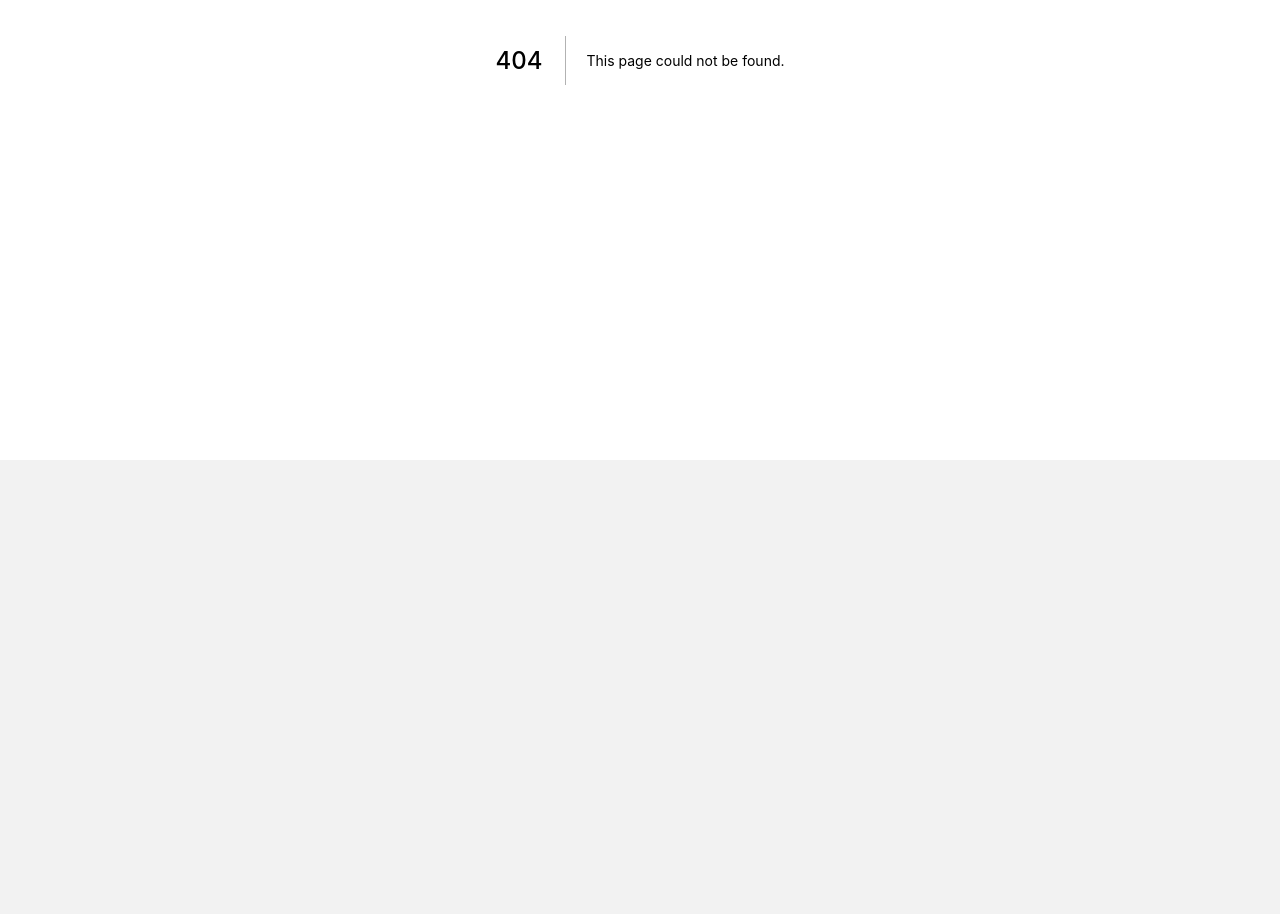
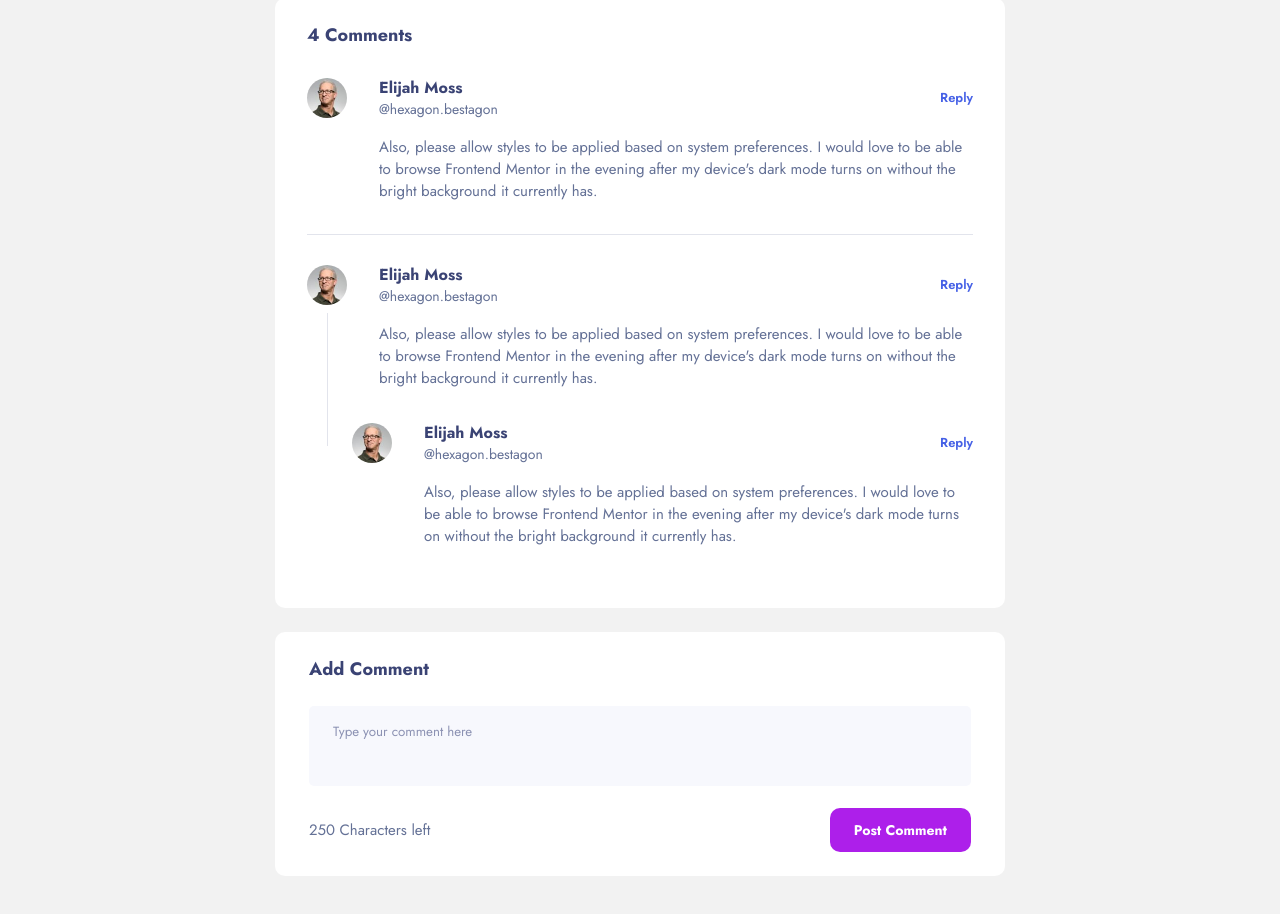
Before and after one commit to leoikeh99/product-feedback-frontend, a Next.js app: page /feedback/1 in a window 1280 px wide. Before the commit this address had no page. Shown: the part 340-1254 px from the top of the page. Before the commit the page ends 800 px from the top, so only its background shows below. Built offline with nearby package versions, Linux system fonts and the light colour scheme.

Commit message:
first commit

```diff
--- /dev/null
+++ b/components/comment/AddComment.js
@@ -0,0 +1,41 @@
+import React from "react";
+import styled from "styled-components";
+import * as F from "../../styles/FeedbackDetailStyles";
+import * as W from "../../styles/widgets";
+import * as B from "../../styles/widgets/Buttons";
+
+export default function AddComment() {
+  return (
+    <F.AddCommentWrapper>
+      <F.Header>Add Comment</F.Header>
+      <form>
+        <TextArea placeholder="Type your comment here" />
+        <W.SpaceOut>
+          <F.Text>250 Characters left</F.Text>
+          <B.Button type="button" bg="purple">
+            Post Comment
+          </B.Button>
+        </W.SpaceOut>
+      </form>
+    </F.AddCommentWrapper>
+  );
+}
+
+const TextArea = styled.textarea`
+  font-family: "Jost", sans-serif;
+  width: 100%;
+  height: 80px;
+  background: #f7f8fd;
+  border-radius: 5px;
+  padding: 16px 24px;
+  margin-top: 24px;
+  margin-bottom: 16px;
+  border: 0;
+  resize: none;
+
+  ::placeholder,
+  ::-webkit-input-placeholder {
+    font-family: "Jost", sans-serif;
+    color: #8c92b3;
+  }
+`;
--- /dev/null
+++ b/components/comment/Comment.js
@@ -0,0 +1,36 @@
+import React from "react";
+import * as F from "../../styles/FeedbackDetailStyles";
+import * as W from "../../styles/widgets";
+import * as B from "../../styles/widgets/Buttons";
+import Reply from "./Reply";
+
+export default function Comment({ reply }) {
+  return (
+    <F.Comment reply={reply}>
+      <W.SpaceOut>
+        <W.Flex gap={32}>
+          <F.Avatar
+            src="/assets/user-images/image-elijah.jpg"
+            height={40}
+            width={40}
+          />
+
+          <div>
+            <F.Name>Elijah Moss</F.Name>
+            <F.Text sm>@hexagon.bestagon</F.Text>
+          </div>
+        </W.Flex>
+        <B.ButtonLink>Reply</B.ButtonLink>
+      </W.SpaceOut>
+      <F.Desc>
+        <F.Text>
+          Also, please allow styles to be applied based on system preferences. I
+          would love to be able to browse Frontend Mentor in the evening after
+          my device's dark mode turns on without the bright background it
+          currently has.
+        </F.Text>
+      </F.Desc>
+      {reply && <Reply />}
+    </F.Comment>
+  );
+}
--- /dev/null
+++ b/components/comment/Reply.js
@@ -0,0 +1,34 @@
+import React from "react";
+import * as F from "../../styles/FeedbackDetailStyles";
+import * as W from "../../styles/widgets";
+import * as B from "../../styles/widgets/Buttons";
+
+export default function Reply() {
+  return (
+    <F.Reply>
+      <W.SpaceOut>
+        <W.Flex gap={32}>
+          <F.Avatar
+            src="/assets/user-images/image-elijah.jpg"
+            height={40}
+            width={40}
+          />
+
+          <div>
+            <F.Name>Elijah Moss</F.Name>
+            <F.Text sm>@hexagon.bestagon</F.Text>
+          </div>
+        </W.Flex>
+        <B.ButtonLink>Reply</B.ButtonLink>
+      </W.SpaceOut>
+      <F.Desc>
+        <F.Text>
+          Also, please allow styles to be applied based on system preferences. I
+          would love to be able to browse Frontend Mentor in the evening after
+          my device's dark mode turns on without the bright background it
+          currently has.
+        </F.Text>
+      </F.Desc>
+    </F.Reply>
+  );
+}
--- a/components/dropdown/SelectFeature.js
+++ b/components/dropdown/SelectFeature.js
@@ -77,7 +77,7 @@ const Item = styled.li`
   width: 100%;
   padding: 12px 24px;
   list-style: none;
-  color: ${({ active }) => (active ? "#AD1FEA" : "#647196")};
+  color: #647196;
   border-bottom: 1px solid rgba(58, 67, 116, 0.15);
   display: flex;
   align-items: center;
@@ -86,4 +86,8 @@ const Item = styled.li`
   &:last-child {
     border-radius: 0 0 10px 10px;
   }
+
+  &:hover {
+    color: #ad1fea;
+  }
 `;
--- a/components/dropdown/SelectSort.js
+++ b/components/dropdown/SelectSort.js
@@ -20,7 +20,11 @@ export default function SelectSort({ active, setActive }) {
       {show && (
         <DropDown>
           {options.map((option) => (
-            <Item onClick={() => setActive(option)}>
+            <Item
+              onClick={() => {
+                setActive(option);
+                localStorage.setItem("sort", option);
+              }}>
               {option}
               {active === option && (
                 <img src="/assets/shared/icon-check.svg" alt="" />
--- /dev/null
+++ b/pages/feedback/[id].js
@@ -0,0 +1,35 @@
+import Link from "next/link";
+import React from "react";
+import Layout from "../../components/Layout";
+import * as F from "../../styles/FeedbackDetailStyles";
+import * as W from "../../styles/widgets";
+import * as B from "../../styles/widgets/Buttons";
+import FeedbackItem from "../../components/FeedbackItem";
+import Comment from "../../components/comment/Comment";
+import AddComment from "../../components/comment/AddComment";
+
+export default function FeedbackDetail({ reply }) {
+  return (
+    <Layout title="Feedback Detail">
+      <F.Container>
+        <W.SpaceOut>
+          <Link href="/">
+            <B.Back>
+              <img src="/assets/shared/icon-arrow-left.svg" alt="" />
+              Go back
+            </B.Back>
+          </Link>
+          <B.Button bg="blue">Edit Feedback</B.Button>
+        </W.SpaceOut>
+        <W.Margin m={24} />
+        <FeedbackItem />
+        <F.CommentWrapper>
+          <F.Header>4 Comments</F.Header>
+          <Comment />
+          <Comment reply={true} />
+        </F.CommentWrapper>
+        <AddComment />
+      </F.Container>
+    </Layout>
+  );
+}
--- /dev/null
+++ b/styles/FeedbackDetailStyles.js
@@ -0,0 +1,105 @@
+import styled from "styled-components";
+
+export const Container = styled.div`
+  max-width: 730px;
+  margin: auto;
+`;
+
+export const CommentWrapper = styled.div`
+  width: 100%;
+  background: #fff;
+  border-radius: 10px;
+  padding: 24px 32px;
+  margin-bottom: 24px;
+`;
+
+export const Header = styled.h3`
+  font-size: 18px;
+  font-weight: 700;
+  color: #3a4374;
+`;
+
+export const Comment = styled.div`
+  margin-top: 28px;
+  margin-bottom: 5px;
+  padding-bottom: 32px;
+  border-bottom: 1px solid rgba(140, 146, 179, 0.25);
+  position: relative;
+
+  &:last-child {
+    border-bottom: 0;
+  }
+
+  &:after {
+    content: "";
+    display: ${({ reply }) => (reply ? "block" : "none")};
+    position: absolute;
+    height: calc(100% - 43px);
+    width: 1px;
+    top: 50px;
+    left: 20px;
+    background: rgba(140, 146, 179, 0.25);
+    z-index: 1;
+  }
+`;
+
+export const Reply = styled.div`
+  margin-left: 45px;
+  margin-top: 32px;
+
+  &:after {
+    content: "";
+    position: absolute;
+    height: calc(100% - 43px);
+    width: 1px;
+    top: 50px;
+    left: 20px;
+    background: rgba(140, 146, 179, 0.25);
+    z-index: 2;
+  }
+
+  &:last-child {
+    position: relative;
+
+    &:after {
+      content: "";
+      position: absolute;
+      height: 120%;
+      width: 1px;
+      top: 25px;
+      left: -25px;
+      background: #fff;
+      z-index: 2;
+    }
+  }
+`;
+
+export const Avatar = styled.img`
+  height: 40px;
+  width: 40px;
+  border-radius: 50%;
+`;
+
+export const Text = styled.p`
+  font-size: ${({ sm }) => (sm ? "14px" : "15px")};
+  font-weight: 400;
+  color: #647196;
+`;
+
+export const Name = styled.p`
+  ont-size: 14px;
+  font-weight: 700;
+  color: #3a4374;
+`;
+
+export const Desc = styled.div`
+  margin-left: 72px;
+  margin-top: 17px;
+`;
+
+export const AddCommentWrapper = styled.div`
+  width: 100%;
+  padding: 24px 34px;
+  background: #fff;
+  border-radius: 10px;
+`;
--- a/styles/widgets/Buttons.js
+++ b/styles/widgets/Buttons.js
@@ -4,8 +4,11 @@ export const ButtonLink = styled.a`
   font-size: 13px;
   font-weight: 600;
   color: #4661e6;
-  text-decoration: underline;
   cursor: pointer;
+
+  &:hover {
+    text-decoration: underline;
+  }
 `;
 
 export const Button = styled.a`
--- a/styles/widgets/index.js
+++ b/styles/widgets/index.js
@@ -48,3 +48,7 @@ export const UpvoteTag = styled.span`
     background: #cfd7ff;
   }
 `;
+
+export const Margin = styled.div`
+  margin: ${({ m }) => m}px;
+`;
```
Also changed, not shown: pages/index.js (+7 -1 lines).
